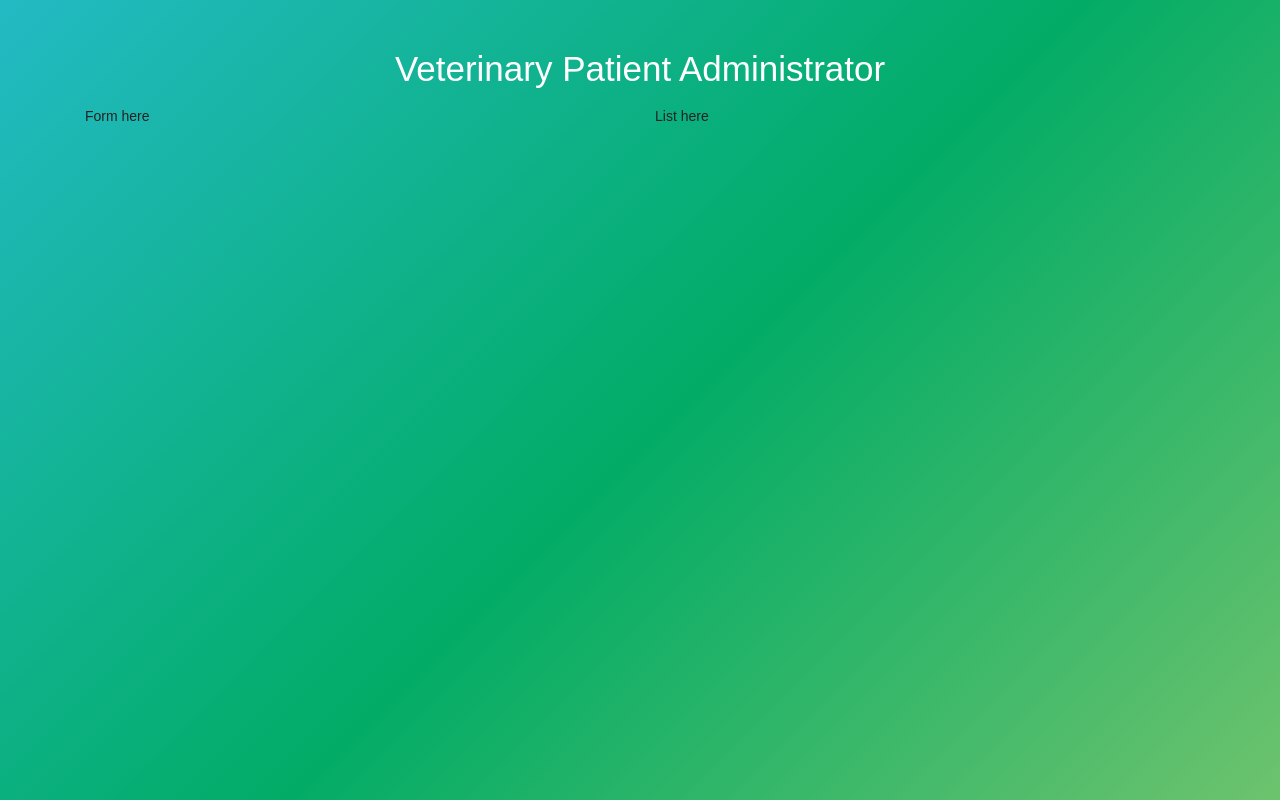
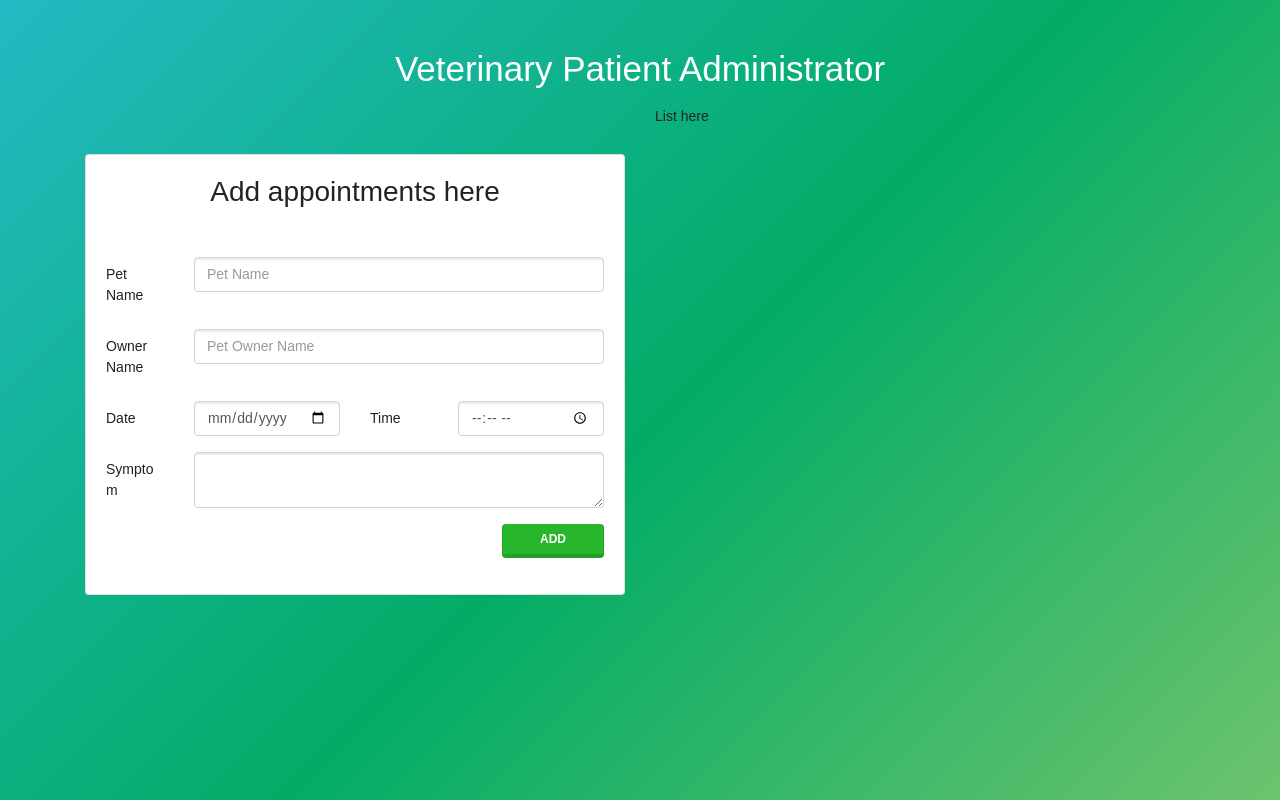
Before and after one commit to jaimeduque17/appointment-redux, a React (Create React App) app: page / in a window 1280 px wide. Built offline with nearby package versions, Linux system fonts and the light colour scheme.

Commit message:
The form is created

```diff
--- a/src/App.js
+++ b/src/App.js
@@ -1,8 +1,9 @@
 import React from 'react';
+import AddAppointment from './components/AddAppointment';
 
 // Redux
 import store from './store';
-import {Provider} from 'react-redux';
+import { Provider } from 'react-redux';
 
 function App() {
   return (
@@ -13,7 +14,7 @@ function App() {
         </header>
         <div className="row mt-3">
           <div className="col-md-6">
-          Form here
+            <AddAppointment />
           </div>
           <div className="col-md-6">
             List here
--- /dev/null
+++ b/src/components/AddAppointment.js
@@ -0,0 +1,82 @@
+import React, { useState } from 'react';
+
+const AddAppointment = () => {
+
+    // component state
+    const [pet, savePet] = useState('');
+    const [owner, saveOwner] = useState('');
+    const [date, saveDate] = useState('');
+    const [time, saveTime] = useState('');
+    const [symptom, saveSymptom] = useState('');
+
+    return (
+        <div className="card mt-5">
+            <div className="card-body">
+                <h2 className="card-title text-center mb-5">Add appointments here</h2>
+                <form>
+                    <div className="form-group row">
+                        <label className="col-sm-4 col-lg-2 col-form-label">Pet Name</label>
+                        <div className="col-sm-8 col-lg-10">
+                            <input
+                                type="text"
+                                className="form-control"
+                                placeholder="Pet Name"
+                                value={pet}
+                                onChange={e => savePet(e.target.value)}
+                            />
+                        </div>
+                    </div>
+                    <div className="form-group row">
+                        <label className="col-sm-4 col-lg-2 col-form-label">Owner Name</label>
+                        <div className="col-sm-8 col-lg-10">
+                            <input
+                                type="text"
+                                className="form-control"
+                                placeholder="Pet Owner Name"
+                                value={owner}
+                                onChange={e => saveOwner(e.target.value)}
+                            />
+                        </div>
+                    </div>
+                    <div className="form-group row">
+                        <label className="col-sm-4 col-lg-2 col-form-label">Date</label>
+                        <div className="col-sm-8 col-lg-4  mb-4 mb-lg-0">
+                            <input
+                                type="date"
+                                className="form-control"
+                                value={date}
+                                onChange={e => saveDate(e.target.value)}
+                            />
+                        </div>
+                        <label className="col-sm-4 col-lg-2 col-form-label">Time</label>
+                        <div className="col-sm-8 col-lg-4">
+                            <input
+                                type="time"
+                                className="form-control"
+                                value={time}
+                                onChange={e => saveTime(e.target.value)}
+                            />
+                        </div>
+                    </div>
+                    <div className="form-group row">
+                        <label className="col-sm-4 col-lg-2 col-form-label">Symptom</label>
+                        <div className="col-sm-8 col-lg-10">
+                            <textarea
+                                className="form-control"
+                                value={symptom}
+                                onChange={e => saveSymptom(e.target.value)}
+                            ></textarea>
+                        </div>
+                    </div>
+                    <div className="form-group row justify-content-end">
+                        <div className="col-sm-3">
+                            <button type="submit" className="btn btn-success w-100">Add</button>
+                        </div>
+                    </div>
+                </form>
+            </div>
+        </div>
+    );
+}
+
+export default AddAppointment;
```
Lines whose indentation alone changed are shown as unchanged.
